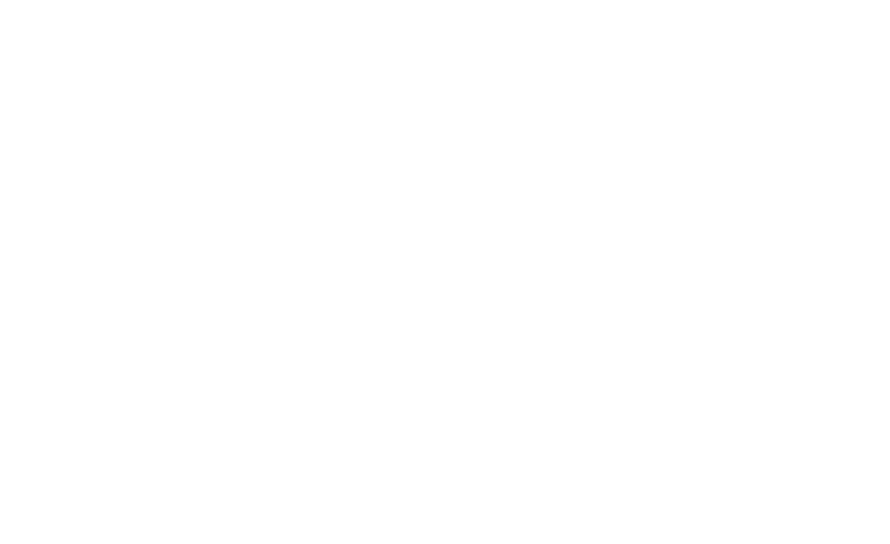
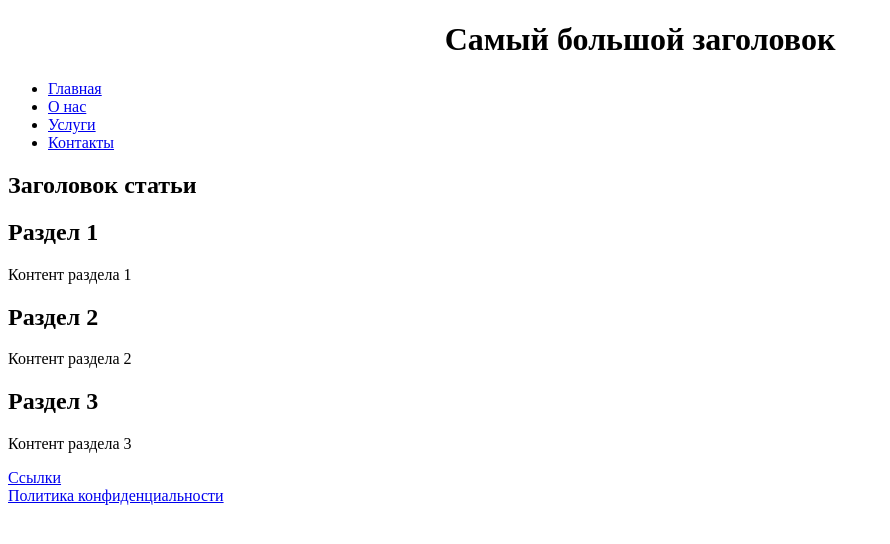
Before and after one commit to Serg12345/html, a plain HTML site: page index.html in a window 1280 px wide. Shown: the whole page, without its empty margins (0-890 px from the left). Drawn offline with Linux system fonts and the light colour scheme.

Commit message:
Пример веб-страницы в HTML5

```diff
--- a/index.html
+++ b/index.html
@@ -5,14 +5,34 @@
 	<title>Html</title>
 </head>
 <body>
-<!-- Структура веб-страницы в HTML5 -->
-<header></header><!-- Логотип и т.д. -->
-<nav></nav><!-- Содержит навигацию -->
+<!-- Пример веб-страницы в HTML5 -->
+<header>
+	<h1 align="center">Самый большой заголовок</h1>
+</header><!-- Логотип и т.д. -->
+<nav><!-- Содержит навигацию -->
+	<ul>
+		<li><a href="#">Главная</a></li>
+		<li><a href="#">О нас</a></li>
+		<li><a href="#">Услуги</a></li>
+		<li><a href="#">Контакты</a></li>
+	</ul>
+</nav>
 <article><!-- Основной контент веб-страницы -->
-	<section></section><!-- Отдельный раздел основного контента -->
-	<section></section>
+	<h2>Заголовок статьи</h2>
+	<section><!-- Отдельный раздел основного контента -->
+		<h2>Раздел 1</h2>
+		<p>Контент раздела 1</p>
+	</section>
+	<section>
+		<h2>Раздел 2</h2>
+		<p>Контент раздела 2</p>
+	</section>
+	<section>
+		<h2>Раздел 3</h2>
+		<p>Контент раздела 3</p>
+	</section>
 </article>
-<aside></aside><!-- Содержит дополнительный контент или ссылки -->
-<footer></footer><!-- Авторские права, политика конфиденциальности и т.д. -->
+<aside><a href="#">Ссылки</a></aside><!-- Содержит дополнительный контент или ссылки -->
+<footer><a href="#">Политика конфиденциальности</a></footer><!-- Авторские права, политика конфиденциальности и т.д. -->
 </body>
 </html>
```
